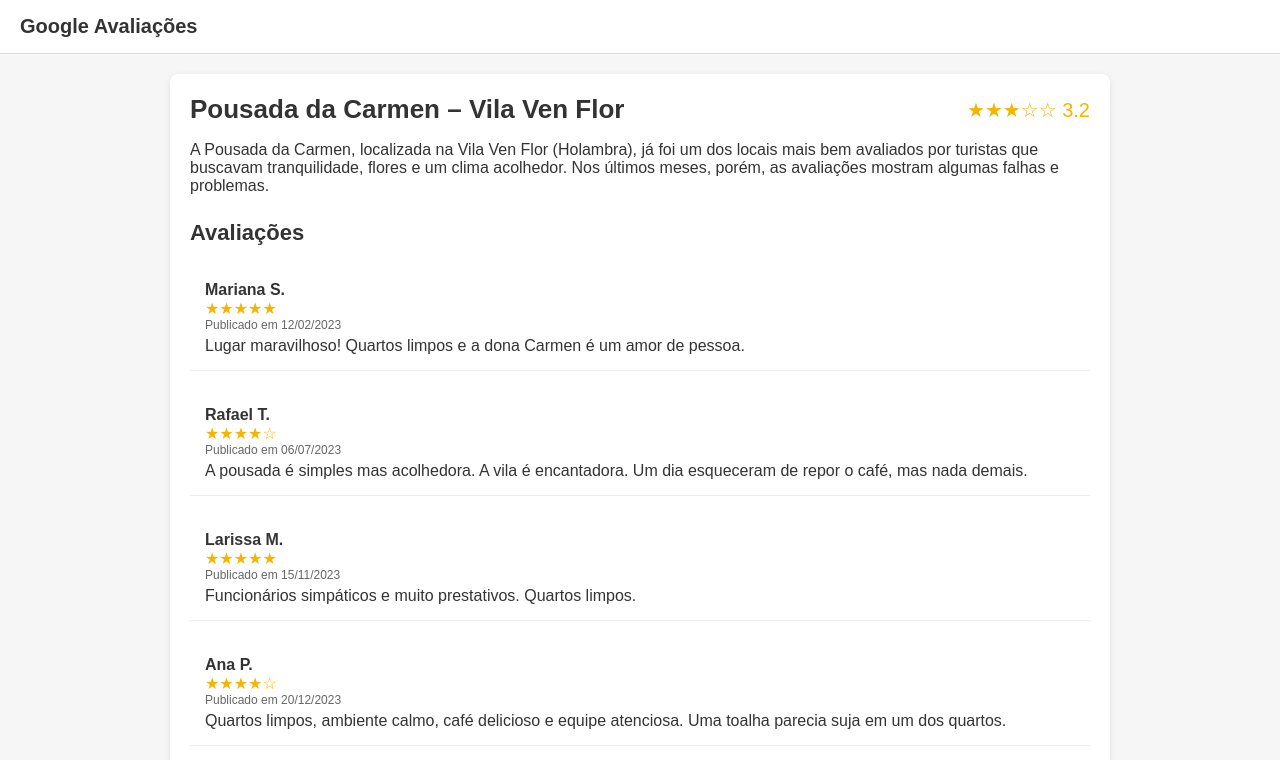
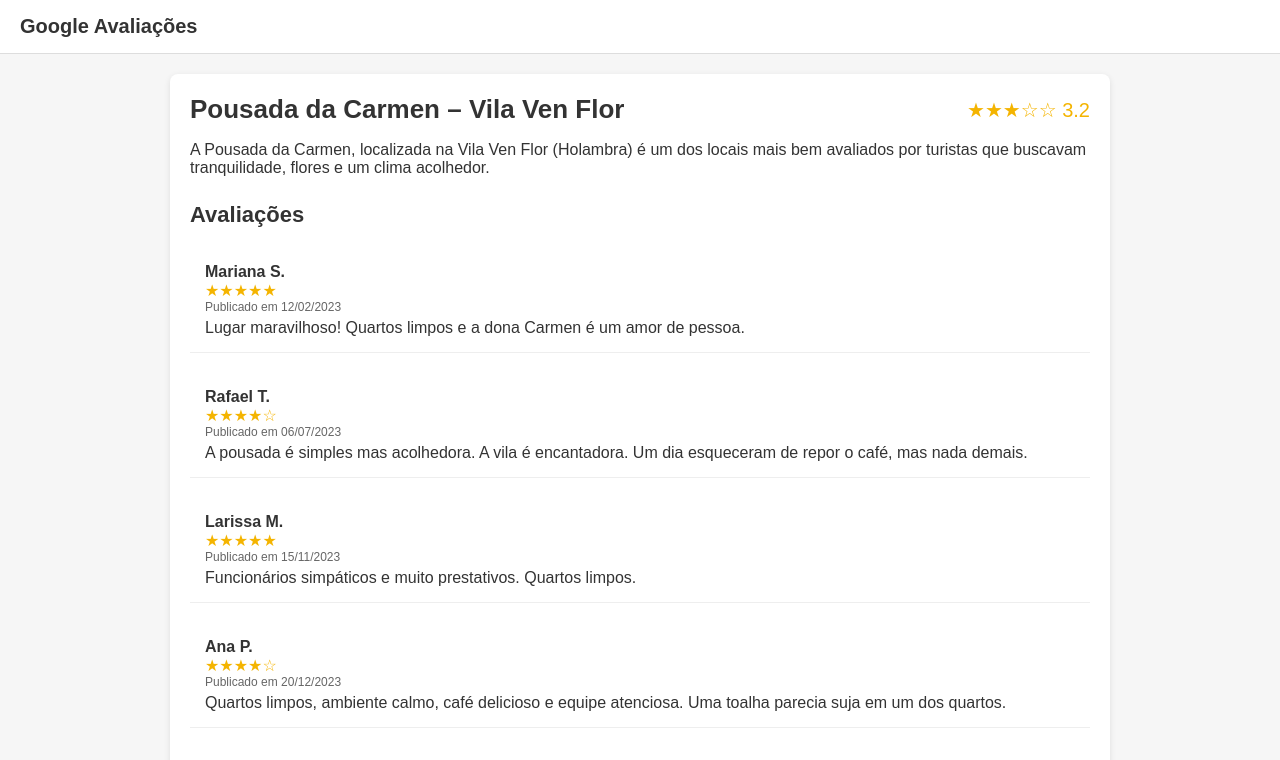
Before and after one commit to GustavoSotel/pousada-carmen, a plain HTML site: page index.html in a window 1280 px wide. Shown: the top 760 px of the page. Drawn offline with Linux system fonts and the light colour scheme.

Commit message:
Update index.html

```diff
--- a/index.html
+++ b/index.html
@@ -81,9 +81,9 @@
   </div>
 
   <p>
-    A Pousada da Carmen, localizada na Vila Ven Flor (Holambra), já foi um dos locais
+    A Pousada da Carmen, localizada na Vila Ven Flor (Holambra) é um dos locais
     mais bem avaliados por turistas que buscavam tranquilidade, flores e um clima
-    acolhedor. Nos últimos meses, porém, as avaliações mostram algumas falhas e problemas.
+    acolhedor.
   </p>
 
   <div class="section-title">Avaliações</div>
@@ -263,7 +263,7 @@
 
 </div>
 
-<div class="footer">© 2025 Google Reviews - Página Gerada para Consulta</div>
+<div class="footer">© 2025 Google Reviews</div>
 
 </body>
 </html>
```
